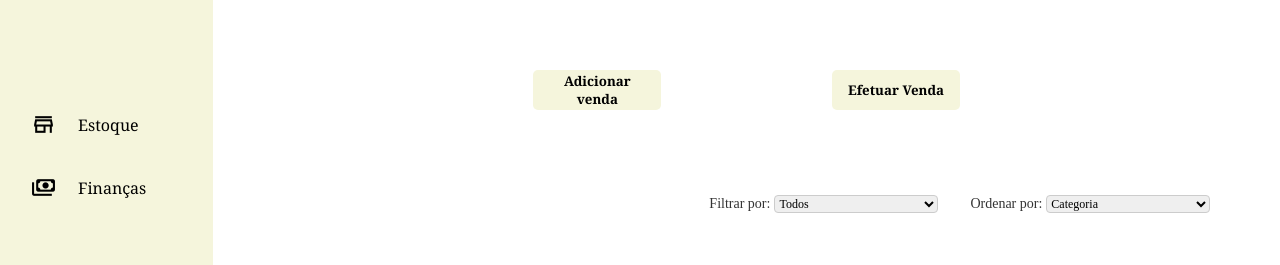
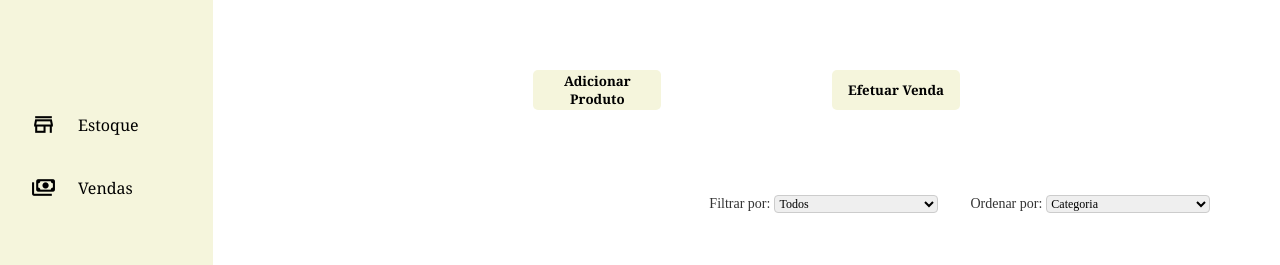
Before and after one commit to PSG-TIAPN-2022-1/psg-tiapn-2024-1-hapiv-team, a React (Create React App) app in the folder codigo/frontEnd/emporio/: page / in a window 1280 px wide. Shown: the part 159-424 px from the top of the page. Built offline with nearby package versions, Linux system fonts and the light colour scheme.

Commit message:
Atualização - Tela Principal

```diff
--- a/codigo/frontEnd/emporio/src/screens/BaseScreen/components/BarraLateral/BarraLateral.jsx
+++ b/codigo/frontEnd/emporio/src/screens/BaseScreen/components/BarraLateral/BarraLateral.jsx
@@ -16,7 +16,7 @@ export const BarraLateral = () => {
       </BarraLateralCabecalho>
       <SecaoBotoes>
         <Button icon="store" title="Estoque" />
-        <Button icon="payments" title="Finanças" />
+        <Button icon="payments" title="Vendas" />
       </SecaoBotoes>
       <SecaoInferior>
         <Button icon="logout" title="Sair" />
--- a/codigo/frontEnd/emporio/src/screens/BaseScreen/components/TelaEstoque/TelaEstoque.jsx
+++ b/codigo/frontEnd/emporio/src/screens/BaseScreen/components/TelaEstoque/TelaEstoque.jsx
@@ -39,7 +39,7 @@ export const TelaEstoque = () => {
     <Container>
       <SecaoBotoes>
         <BoxBotoes>
-          <Button onClick={() => {setOpenModal(true)}} title={"Adicionar Produto"}>Adicionar venda</Button>
+          <Button onClick={() => {setOpenModal(true)}} title={"Adicionar Produto"}>Adicionar Produto</Button>
           <Button onClick={() => {setOpenModal(true)}} title={"Efetuar Venda"}>Efetuar Venda</Button>
         </BoxBotoes>
       </SecaoBotoes>
--- a/codigo/frontEnd/emporio/src/screens/BaseScreen/components/TelaEstoque/components/Modal/modal.jsx
+++ b/codigo/frontEnd/emporio/src/screens/BaseScreen/components/TelaEstoque/components/Modal/modal.jsx
@@ -18,6 +18,7 @@ export default function Modal({ isOpen, setModalOpen, title, children }) {
       <ModalContent>
         <Title>{title}</Title>
         <Content>{children}</Content>
+
         <Buttons>
         <Button title="Close" onClick={() => setModalOpen(false)} />
         <Button title={"Salvar"}/>
```
